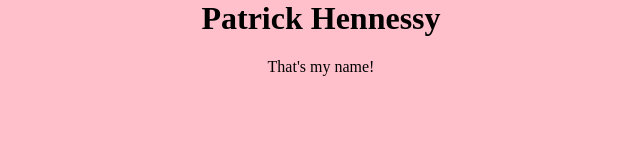
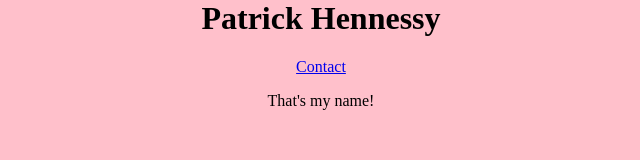
Before and after one commit to patrickhennessy-dal/demo-page, a plain HTML site: page index.html in a window 1280 px wide. Shown: the whole page, without its empty margins (319-959 px from the left). Drawn offline with Linux system fonts and the light colour scheme.

Commit message:
Update index.html

```diff
--- a/index.html
+++ b/index.html
@@ -8,7 +8,7 @@
 </head>
 <body>
     <h1>Patrick Hennessy</h1>
-    <a href="/demo-page/contact.html"></a>
+    <a href="/demo-page/contact.html">Contact</a>
     <p>That's my name!</p>
 </body>
 </html>
```
